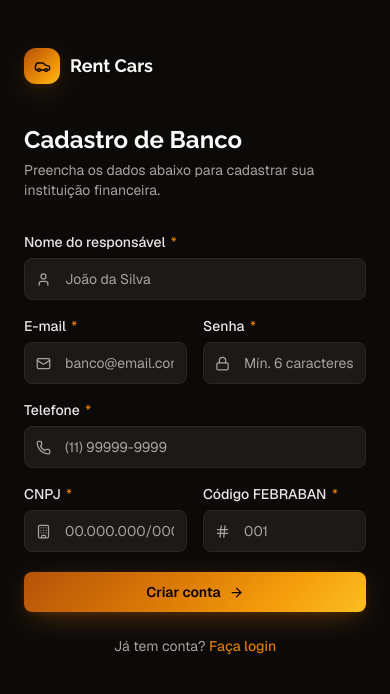
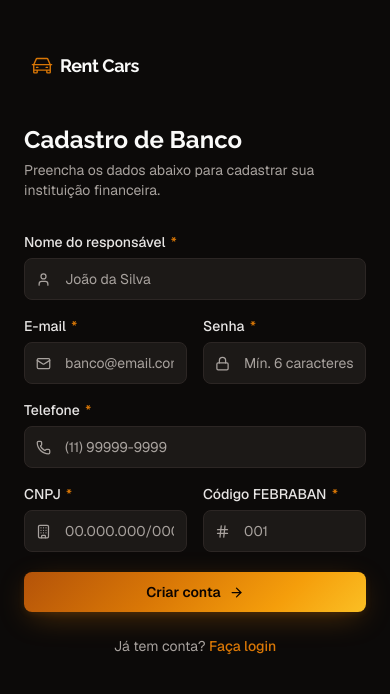
Before and after one commit to eduardavieira-dev/rent-cars, a Next.js app in the folder client/: page /cadastro/banco in a window 390 px wide. Shown: the top 694 px of the page. Built offline with nearby package versions, Linux system fonts and the light colour scheme; no server answers.

Commit message:
feat: add BrandLogo component and update pages to use it, remove unused icons

```diff
--- a/client/package.json
+++ b/client/package.json
@@ -10,6 +10,7 @@
         "format": "prettier --write ."
     },
     "dependencies": {
+        "@phosphor-icons/react": "^2.1.10",
         "axios": "^1.14.0",
         "framer-motion": "^12.38.0",
         "lucide-react": "^1.7.0",
--- a/client/src/app/(public)/cadastro/banco/page.tsx
+++ b/client/src/app/(public)/cadastro/banco/page.tsx
@@ -2,11 +2,12 @@
 
 import axios from 'axios';
 import { motion } from 'framer-motion';
-import { ArrowRight, Building, Car, Hash, Landmark, Lock, Mail, Phone, User } from 'lucide-react';
+import { ArrowRight, Building, Hash, Landmark, Lock, Mail, Phone, User } from 'lucide-react';
 import Link from 'next/link';
 import { useRouter } from 'next/navigation';
 import { type ChangeEvent, type FormEvent, useState } from 'react';
 
+import { BrandLogo } from '@/components/brand-logo';
 import api from '@/lib/axios';
 
 function maskPhone(v: string): string {
@@ -53,12 +54,12 @@ function validateForm(form: FormState): string | null {
 const container = {
     hidden: {},
     visible: { transition: { staggerChildren: 0.06, delayChildren: 0.1 } },
-};
+} as const;
 
 const item = {
     hidden: { opacity: 0, y: 12 },
     visible: { opacity: 1, y: 0, transition: { duration: 0.3, ease: 'easeOut' } },
-};
+} as const;
 
 const inputBase =
     'w-full rounded-lg border border-border bg-input py-2.5 text-sm text-foreground placeholder:text-muted-foreground outline-none focus:border-primary transition-colors';
@@ -154,19 +155,12 @@ export default function CadastroBancoPage() {
                 initial={{ opacity: 0, x: -24 }}
                 animate={{ opacity: 1, x: 0 }}
                 transition={{ duration: 0.5, ease: 'easeOut' }}
-                className="hidden lg:flex lg:w-[38%] bg-secondary flex-col justify-between p-10 sticky top-0 h-screen relative overflow-hidden border-r border-border"
+                className="hidden lg:flex lg:w-[38%] bg-secondary flex-col justify-between p-10 sticky top-0 h-screen overflow-hidden border-r border-border"
             >
                 <div className="pointer-events-none absolute -top-24 -left-24 w-80 h-80 rounded-full bg-primary/10 blur-3xl" />
                 <div className="pointer-events-none absolute bottom-8 -right-16 w-64 h-64 rounded-full bg-amber-400/8 blur-3xl" />
 
-                <div className="relative z-10 flex items-center gap-3">
-                    <div className="w-10 h-10 rounded-xl bg-gradient-gold shadow-gold flex items-center justify-center shrink-0">
-                        <Car size={20} className="text-primary-foreground" />
-                    </div>
-                    <span className="font-heading text-xl font-bold text-foreground tracking-tight">
-                        Rent Cars
-                    </span>
-                </div>
+                <BrandLogo size="md" className="relative z-10" />
 
                 <div className="relative z-10">
                     <div className="w-12 h-12 rounded-2xl bg-gradient-gold shadow-gold flex items-center justify-center mb-6">
@@ -194,10 +188,7 @@ export default function CadastroBancoPage() {
                     className="w-full max-w-lg"
                 >
                     <motion.div variants={item} className="flex lg:hidden items-center gap-2.5 mb-10">
-                        <div className="w-9 h-9 rounded-xl bg-gradient-gold shadow-gold flex items-center justify-center">
-                            <Car size={17} className="text-primary-foreground" />
-                        </div>
-                        <span className="font-heading text-lg font-bold text-foreground">Rent Cars</span>
+                        <BrandLogo size="sm" />
                     </motion.div>
 
                     <motion.div variants={item} className="mb-8">
--- a/client/src/app/(public)/cadastro/cliente/page.tsx
+++ b/client/src/app/(public)/cadastro/cliente/page.tsx
@@ -5,7 +5,6 @@ import { motion } from 'framer-motion';
 import {
     ArrowRight,
     Briefcase,
-    Car,
     CreditCard,
     FileText,
     Lock,
@@ -19,6 +18,7 @@ import Link from 'next/link';
 import { useRouter } from 'next/navigation';
 import { type ChangeEvent, type FormEvent, useState } from 'react';
 
+import { BrandLogo } from '@/components/brand-logo';
 import api from '@/lib/axios';
 
 function maskCpf(v: string): string {
@@ -67,12 +67,12 @@ function validateForm(form: FormState): string | null {
 const container = {
     hidden: {},
     visible: { transition: { staggerChildren: 0.06, delayChildren: 0.1 } },
-};
+} as const;
 
 const item = {
     hidden: { opacity: 0, y: 12 },
     visible: { opacity: 1, y: 0, transition: { duration: 0.3, ease: 'easeOut' } },
-};
+} as const;
 
 const inputBase =
     'w-full rounded-lg border border-border bg-input py-2.5 text-sm text-foreground placeholder:text-muted-foreground outline-none focus:border-primary transition-colors';
@@ -174,19 +174,12 @@ export default function CadastroClientePage() {
                 initial={{ opacity: 0, x: -24 }}
                 animate={{ opacity: 1, x: 0 }}
                 transition={{ duration: 0.5, ease: 'easeOut' }}
-                className="hidden lg:flex lg:w-[38%] bg-secondary flex-col justify-between p-10 sticky top-0 h-screen relative overflow-hidden border-r border-border"
+                className="hidden lg:flex lg:w-[38%] bg-secondary flex-col justify-between p-10 sticky top-0 h-screen overflow-hidden border-r border-border"
             >
                 <div className="pointer-events-none absolute -top-24 -left-24 w-80 h-80 rounded-full bg-primary/10 blur-3xl" />
                 <div className="pointer-events-none absolute bottom-8 -right-16 w-64 h-64 rounded-full bg-amber-400/8 blur-3xl" />
 
-                <div className="relative z-10 flex items-center gap-3">
-                    <div className="w-10 h-10 rounded-xl bg-gradient-gold shadow-gold flex items-center justify-center shrink-0">
-                        <Car size={20} className="text-primary-foreground" />
-                    </div>
-                    <span className="font-heading text-xl font-bold text-foreground tracking-tight">
-                        Rent Cars
-                    </span>
-                </div>
+                <BrandLogo size="md" className="relative z-10" />
 
                 <div className="relative z-10">
                     <div className="w-12 h-12 rounded-2xl bg-gradient-gold shadow-gold flex items-center justify-center mb-6">
@@ -214,10 +207,7 @@ export default function CadastroClientePage() {
                     className="w-full max-w-lg"
                 >
                     <motion.div variants={item} className="flex lg:hidden items-center gap-2.5 mb-10">
-                        <div className="w-9 h-9 rounded-xl bg-gradient-gold shadow-gold flex items-center justify-center">
-                            <Car size={17} className="text-primary-foreground" />
-                        </div>
-                        <span className="font-heading text-lg font-bold text-foreground">Rent Cars</span>
+                        <BrandLogo size="sm" />
                     </motion.div>
 
                     <motion.div variants={item} className="mb-8">
--- a/client/src/app/(public)/cadastro/empresa/page.tsx
+++ b/client/src/app/(public)/cadastro/empresa/page.tsx
@@ -2,11 +2,12 @@
 
 import axios from 'axios';
 import { motion } from 'framer-motion';
-import { ArrowRight, Briefcase, Building2, Car, Lock, Mail, Phone, User } from 'lucide-react';
+import { ArrowRight, Briefcase, Building2, Lock, Mail, Phone, User } from 'lucide-react';
 import Link from 'next/link';
 import { useRouter } from 'next/navigation';
 import { type ChangeEvent, type FormEvent, useState } from 'react';
 
+import { BrandLogo } from '@/components/brand-logo';
 import api from '@/lib/axios';
 
 function maskPhone(v: string): string {
@@ -49,12 +50,12 @@ function validateForm(form: FormState): string | null {
 const container = {
     hidden: {},
     visible: { transition: { staggerChildren: 0.06, delayChildren: 0.1 } },
-};
+} as const;
 
 const item = {
     hidden: { opacity: 0, y: 12 },
     visible: { opacity: 1, y: 0, transition: { duration: 0.3, ease: 'easeOut' } },
-};
+} as const;
 
 const inputBase =
     'w-full rounded-lg border border-border bg-input py-2.5 text-sm text-foreground placeholder:text-muted-foreground outline-none focus:border-primary transition-colors';
@@ -149,19 +150,12 @@ export default function CadastroEmpresaPage() {
                 initial={{ opacity: 0, x: -24 }}
                 animate={{ opacity: 1, x: 0 }}
                 transition={{ duration: 0.5, ease: 'easeOut' }}
-                className="hidden lg:flex lg:w-[38%] bg-secondary flex-col justify-between p-10 sticky top-0 h-screen relative overflow-hidden border-r border-border"
+                className="hidden lg:flex lg:w-[38%] bg-secondary flex-col justify-between p-10 sticky top-0 h-screen overflow-hidden border-r border-border"
             >
                 <div className="pointer-events-none absolute -top-24 -left-24 w-80 h-80 rounded-full bg-primary/10 blur-3xl" />
                 <div className="pointer-events-none absolute bottom-8 -right-16 w-64 h-64 rounded-full bg-amber-400/8 blur-3xl" />
 
-                <div className="relative z-10 flex items-center gap-3">
-                    <div className="w-10 h-10 rounded-xl bg-gradient-gold shadow-gold flex items-center justify-center shrink-0">
-                        <Car size={20} className="text-primary-foreground" />
-                    </div>
-                    <span className="font-heading text-xl font-bold text-foreground tracking-tight">
-                        Rent Cars
-                    </span>
-                </div>
+                <BrandLogo size="md" className="relative z-10" />
 
                 <div className="relative z-10">
                     <div className="w-12 h-12 rounded-2xl bg-gradient-gold shadow-gold flex items-center justify-center mb-6">
@@ -189,10 +183,7 @@ export default function CadastroEmpresaPage() {
                     className="w-full max-w-lg"
                 >
                     <motion.div variants={item} className="flex lg:hidden items-center gap-2.5 mb-10">
-                        <div className="w-9 h-9 rounded-xl bg-gradient-gold shadow-gold flex items-center justify-center">
-                            <Car size={17} className="text-primary-foreground" />
-                        </div>
-                        <span className="font-heading text-lg font-bold text-foreground">Rent Cars</span>
+                        <BrandLogo size="sm" />
                     </motion.div>
 
                     <motion.div variants={item} className="mb-8">
--- a/client/src/app/(public)/cadastro/page.tsx
+++ b/client/src/app/(public)/cadastro/page.tsx
@@ -1,18 +1,20 @@
 'use client';
 
 import { motion } from 'framer-motion';
-import { ArrowRight, Building2, Car, Landmark, User, UserPlus } from 'lucide-react';
+import { ArrowRight, Building2, Landmark, User, UserPlus } from 'lucide-react';
 import Link from 'next/link';
+
+import { BrandLogo } from '@/components/brand-logo';
 
 const container = {
     hidden: {},
     visible: { transition: { staggerChildren: 0.09, delayChildren: 0.1 } },
-};
+} as const;
 
 const item = {
     hidden: { opacity: 0, y: 12 },
     visible: { opacity: 1, y: 0, transition: { duration: 0.3, ease: 'easeOut' } },
-};
+} as const;
 
 const options = [
     {
@@ -42,19 +44,12 @@ export default function CadastroPage() {
                 initial={{ opacity: 0, x: -24 }}
                 animate={{ opacity: 1, x: 0 }}
                 transition={{ duration: 0.5, ease: 'easeOut' }}
-                className="hidden lg:flex lg:w-[38%] bg-secondary flex-col justify-between p-10 sticky top-0 h-screen relative overflow-hidden border-r border-border"
+                className="hidden lg:flex lg:w-[38%] bg-secondary flex-col justify-between p-10 sticky top-0 h-screen overflow-hidden border-r border-border"
             >
                 <div className="pointer-events-none absolute -top-24 -left-24 w-80 h-80 rounded-full bg-primary/10 blur-3xl" />
                 <div className="pointer-events-none absolute bottom-8 -right-16 w-64 h-64 rounded-full bg-amber-400/8 blur-3xl" />
 
-                <div className="relative z-10 flex items-center gap-3">
-                    <div className="w-10 h-10 rounded-xl bg-gradient-gold shadow-gold flex items-center justify-center shrink-0">
-                        <Car size={20} className="text-primary-foreground" />
-                    </div>
-                    <span className="font-heading text-xl font-bold text-foreground tracking-tight">
-                        Rent Cars
-                    </span>
-                </div>
+                <BrandLogo size="md" className="relative z-10" />
 
                 <div className="relative z-10">
                     <div className="w-12 h-12 rounded-2xl bg-gradient-gold shadow-gold flex items-center justify-center mb-6">
@@ -82,10 +77,7 @@ export default function CadastroPage() {
                     className="w-full max-w-md"
                 >
                     <motion.div variants={item} className="flex lg:hidden items-center gap-2.5 mb-10">
-                        <div className="w-9 h-9 rounded-xl bg-gradient-gold shadow-gold flex items-center justify-center">
-                            <Car size={17} className="text-primary-foreground" />
-                        </div>
-                        <span className="font-heading text-lg font-bold text-foreground">Rent Cars</span>
+                        <BrandLogo size="sm" />
                     </motion.div>
 
                     <motion.div variants={item} className="mb-8">
--- a/client/src/app/(public)/login/page.tsx
+++ b/client/src/app/(public)/login/page.tsx
@@ -2,11 +2,12 @@
 
 import axios from 'axios';
 import { motion } from 'framer-motion';
-import { ArrowRight, Car, Lock, Mail } from 'lucide-react';
+import { ArrowRight, Lock, Mail } from 'lucide-react';
 import Link from 'next/link';
 import { useRouter, useSearchParams } from 'next/navigation';
 import { type FormEvent, Suspense, useState } from 'react';
 
+import { BrandLogo } from '@/components/brand-logo';
 import { useAuth } from '@/hooks/useAuth';
 import type { LoginResponse } from '@/types/auth';
 
@@ -15,12 +16,12 @@ const BASE_URL = process.env.NEXT_PUBLIC_API_URL;
 const container = {
     hidden: {},
     visible: { transition: { staggerChildren: 0.09, delayChildren: 0.1 } },
-};
+} as const;
 
 const item = {
     hidden: { opacity: 0, y: 14 },
     visible: { opacity: 1, y: 0, transition: { duration: 0.35, ease: 'easeOut' } },
-};
+} as const;
 
 function isValidEmail(value: string): boolean {
     return /^[^\s@]+@[^\s@]+\.[^\s@]+$/.test(value.trim());
@@ -86,14 +87,7 @@ function LoginForm() {
                 <div className="pointer-events-none absolute -top-24 -left-24 w-80 h-80 rounded-full bg-primary/10 blur-3xl" />
                 <div className="pointer-events-none absolute bottom-8 -right-16 w-72 h-72 rounded-full bg-amber-400/8 blur-3xl" />
 
-                <div className="relative z-10 flex items-center gap-3">
-                    <div className="w-10 h-10 rounded-xl bg-gradient-gold shadow-gold flex items-center justify-center shrink-0">
-                        <Car size={20} className="text-primary-foreground" />
-                    </div>
-                    <span className="font-heading text-xl font-bold text-foreground tracking-tight">
-                        Rent Cars
-                    </span>
-                </div>
+                <BrandLogo size="md" className="relative z-10" />
 
                 <div className="relative z-10">
                     <h2 className="font-heading text-3xl lg:text-4xl font-bold text-foreground leading-snug mb-4">
@@ -118,10 +112,7 @@ function LoginForm() {
                     className="w-full max-w-sm"
                 >
                     <motion.div variants={item} className="flex md:hidden items-center justify-center gap-2.5 mb-10">
-                        <div className="w-9 h-9 rounded-xl bg-gradient-gold shadow-gold flex items-center justify-center">
-                            <Car size={17} className="text-primary-foreground" />
-                        </div>
-                        <span className="font-heading text-lg font-bold text-foreground">Rent Cars</span>
+                        <BrandLogo size="sm" />
                     </motion.div>
 
                     <motion.div variants={item} className="mb-8">
--- /dev/null
+++ b/client/src/components/brand-logo.tsx
@@ -0,0 +1,57 @@
+'use client';
+
+import { Car } from '@phosphor-icons/react';
+
+type BrandLogoSize = 'sm' | 'md' | 'lg';
+
+interface BrandLogoProps {
+    size?: BrandLogoSize;
+    className?: string;
+    textClassName?: string;
+    label?: string;
+}
+
+const sizeMap = {
+    sm: {
+        box: 'w-9 h-9 rounded-xl',
+        text: 'text-lg',
+    },
+    md: {
+        box: 'w-10 h-10 rounded-xl',
+        text: 'text-xl',
+    },
+    lg: {
+        box: 'w-14 h-14 rounded-2xl',
+        text: 'text-2xl',
+    },
+} as const;
+
+function mergeClassNames(...classes: Array<string | undefined>): string {
+    return classes.filter(Boolean).join(' ');
+}
+
+export function BrandLogo({
+    size = 'md',
+    className,
+    textClassName,
+    label = 'Rent Cars',
+}: BrandLogoProps) {
+    const config = sizeMap[size];
+
+    return (
+        <div className={mergeClassNames('flex items-center', className)}>
+            <div className={mergeClassNames(' flex items-center justify-center shrink-0', config.box)}>
+                <Car size="22" className="text-primary" />
+            </div>
+            <span
+                className={mergeClassNames(
+                    'font-heading font-bold text-gold tracking-tight',
+                    config.text,
+                    textClassName,
+                )}
+            >
+                {label}
+            </span>
+        </div>
+    );
+}
```
Also changed, not shown: 1 other file (tests, documents, lock files or other folders).
